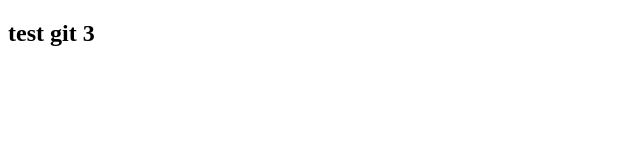
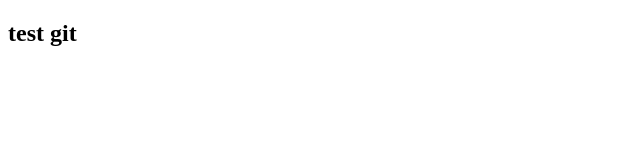
Before and after one commit to edanespi93/gittest, a plain HTML site: page index.html in a window 1280 px wide. Shown: the full height of the page, 0-640 px from the left. Drawn offline with Linux system fonts and the light colour scheme.

Commit message:
Revert "add h3 index 2"
This reverts commit b862155bad8538e53a9ec656fe26fbe808f2c3de.

```diff
--- a/index.html
+++ b/index.html
@@ -7,6 +7,6 @@
     <title>Document</title>
   </head>
   <body>
-    <h2>test git 3</h2>
+    <h2>test git</h2>
   </body>
 </html>
```
